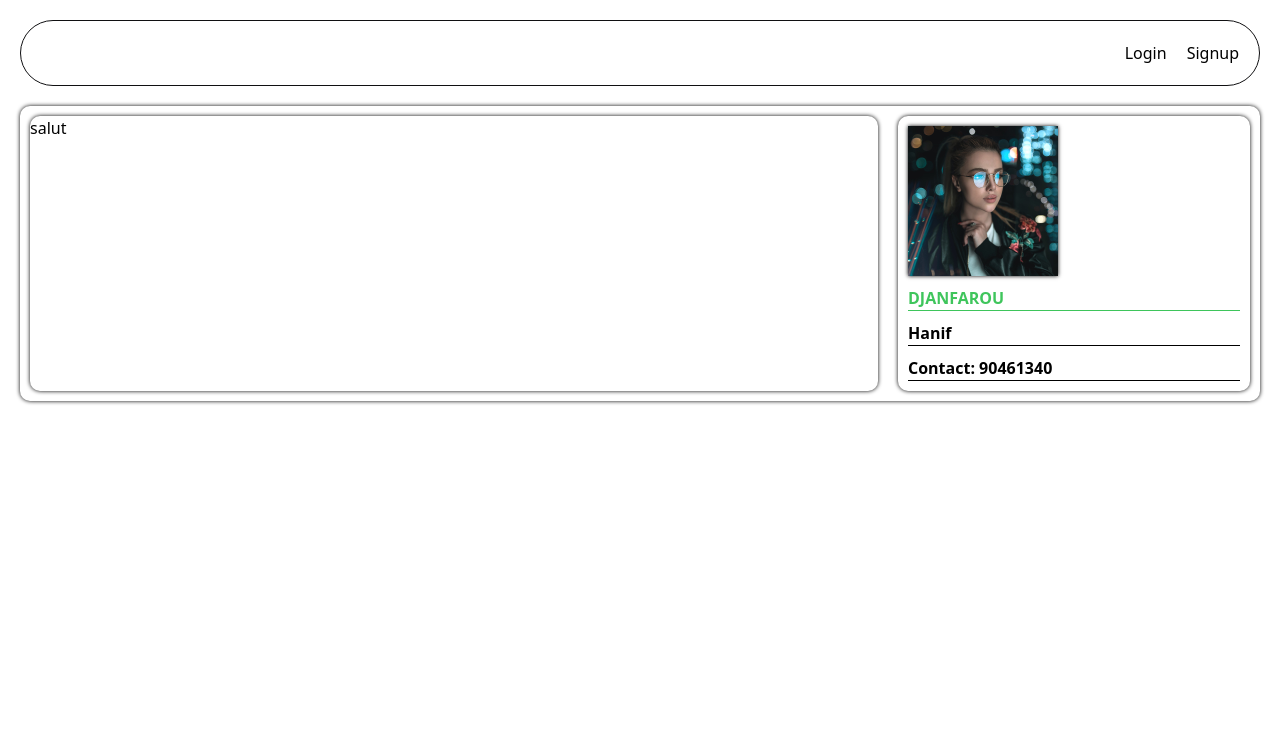
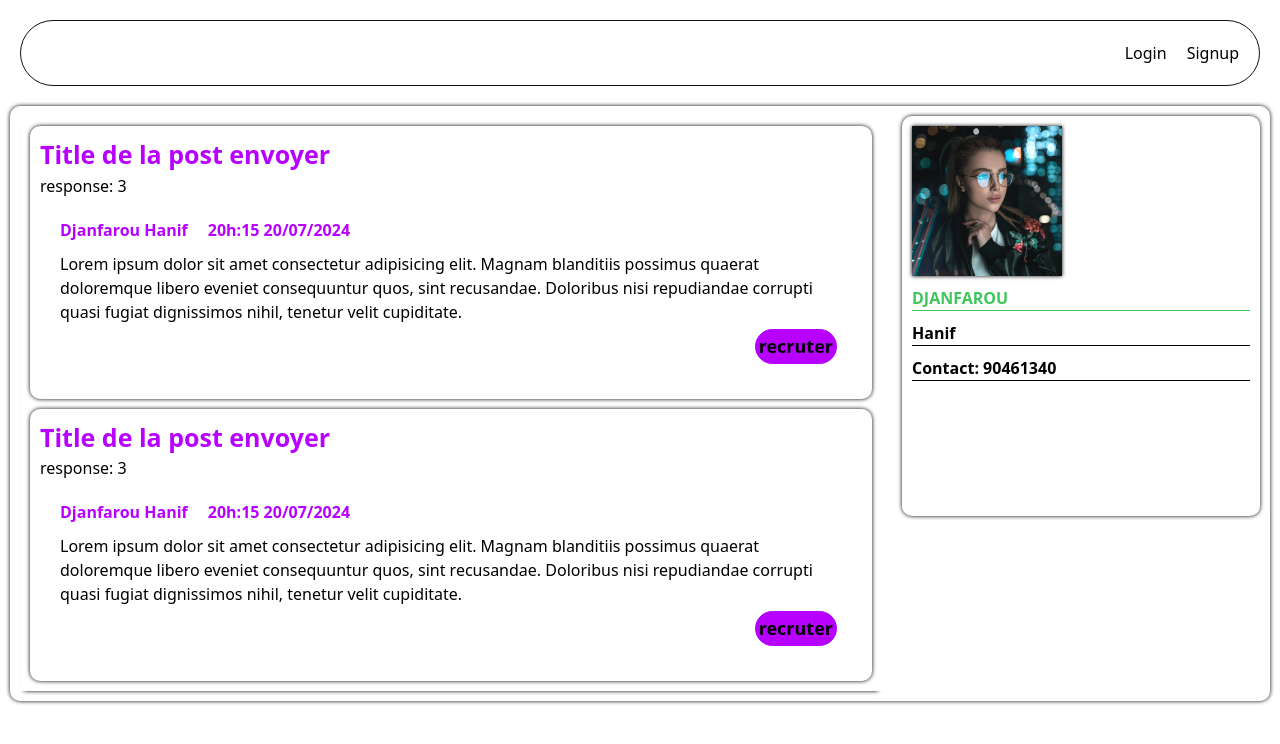
Before and after one commit to Djanfarouhanif/offre, an Angular app: page /fre_profile in a window 1280 px wide. Shown: the top 744 px of the page. Built offline with nearby package versions, Linux system fonts and the light colour scheme.

Commit message:
freelincing profile

```diff
--- a/src/app/fre-profile/fre-profile.component.css
+++ b/src/app/fre-profile/fre-profile.component.css
@@ -27,13 +27,60 @@ h5{
     border-bottom: 1px solid;
 }
 
-.message{
+.message1{
     box-shadow: 0 0 4px;
     margin: 10px;
     border-radius: 10px;
+    padding: 10px;
 
 }
+.contener{
+    margin: 10px;
+    box-shadow: 0 0 4px;
+    border-radius: 10px;
+}
 
+.message{
+    margin: 10px;
+    box-shadow: 0 4px 4px -4px;
+}
+
+h4{
+    font-weight: bold;
+    color: rgb(183, 0, 255);
+    font-size: 25px;
+}
+.freeling-message{
+    margin: 20px;
+    overflow: auto;
+}
+h1{
+    font-weight: bold;
+    color: rgb(183, 0, 255);
+}
+
+button{
+    float: right;
+    border: 1px solid rgb(183, 0, 255);
+    margin: 5px;
+    border-radius: 20px;
+    background-color: rgb(183, 0, 255);
+    padding: 3px;
+    font-weight: bold;
+    font-size: 18px;
+    transition: all 0.5s ease-in-out;
+}
+
+button:hover{
+    transform: scale(1.01);
+    transition: all 0.2s ease-in-out;
+}
+
+.info{
+    display: flex;
+    gap: 20px;
+    margin-bottom: 10px;
+}
 
 @media screen and (max-width:700px){
    .contener{
--- a/src/app/fre-profile/fre-profile.component.html
+++ b/src/app/fre-profile/fre-profile.component.html
@@ -1,9 +1,41 @@
 
 <div class="contener">
-    <div class="message">
-        <p>salut</p>
 
+<div class="message">
+    <div class="message1">
+        <h4>Title de la post envoyer</h4>
+        <h3>response: 3</h3>
+        <div class="freeling-message">
+            <div class="info">
+                <h1>Djanfarou Hanif</h1>
+                <h1>20h:15 20/07/2024</h1>
+            </div>
+            <p>Lorem ipsum dolor sit amet consectetur adipisicing elit.
+                 Magnam blanditiis possimus quaerat doloremque libero eveniet
+                  consequuntur quos, sint recusandae. Doloribus nisi repudiandae
+                corrupti quasi fugiat dignissimos nihil, tenetur velit cupiditate.</p>
+
+                <button>recruter</button>
+        </div>
     </div>
+    <!-- 1111 -->
+    <div class="message1">
+        <h4>Title de la post envoyer</h4>
+        <h3>response: 3</h3>
+        <div class="freeling-message">
+            <div class="info">
+                <h1>Djanfarou Hanif</h1>
+                <h1>20h:15 20/07/2024</h1>
+            </div>
+            <p>Lorem ipsum dolor sit amet consectetur adipisicing elit.
+                 Magnam blanditiis possimus quaerat doloremque libero eveniet
+                  consequuntur quos, sint recusandae. Doloribus nisi repudiandae
+                corrupti quasi fugiat dignissimos nihil, tenetur velit cupiditate.</p>
+
+                <button>recruter</button>
+        </div>
+    </div>
+</div>
     <div class="profile">
         <div class="info-perso">
             <div class="image">
```
